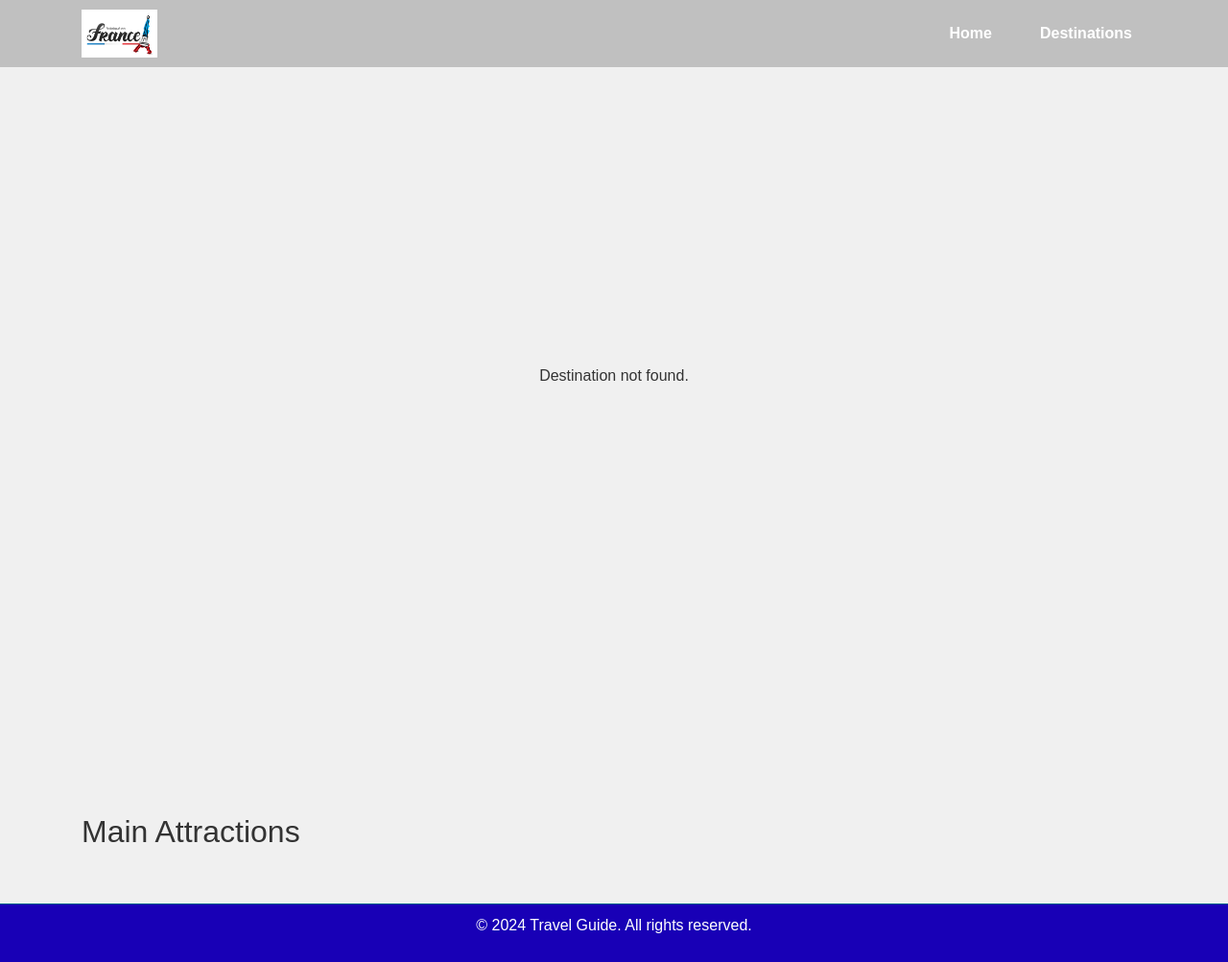
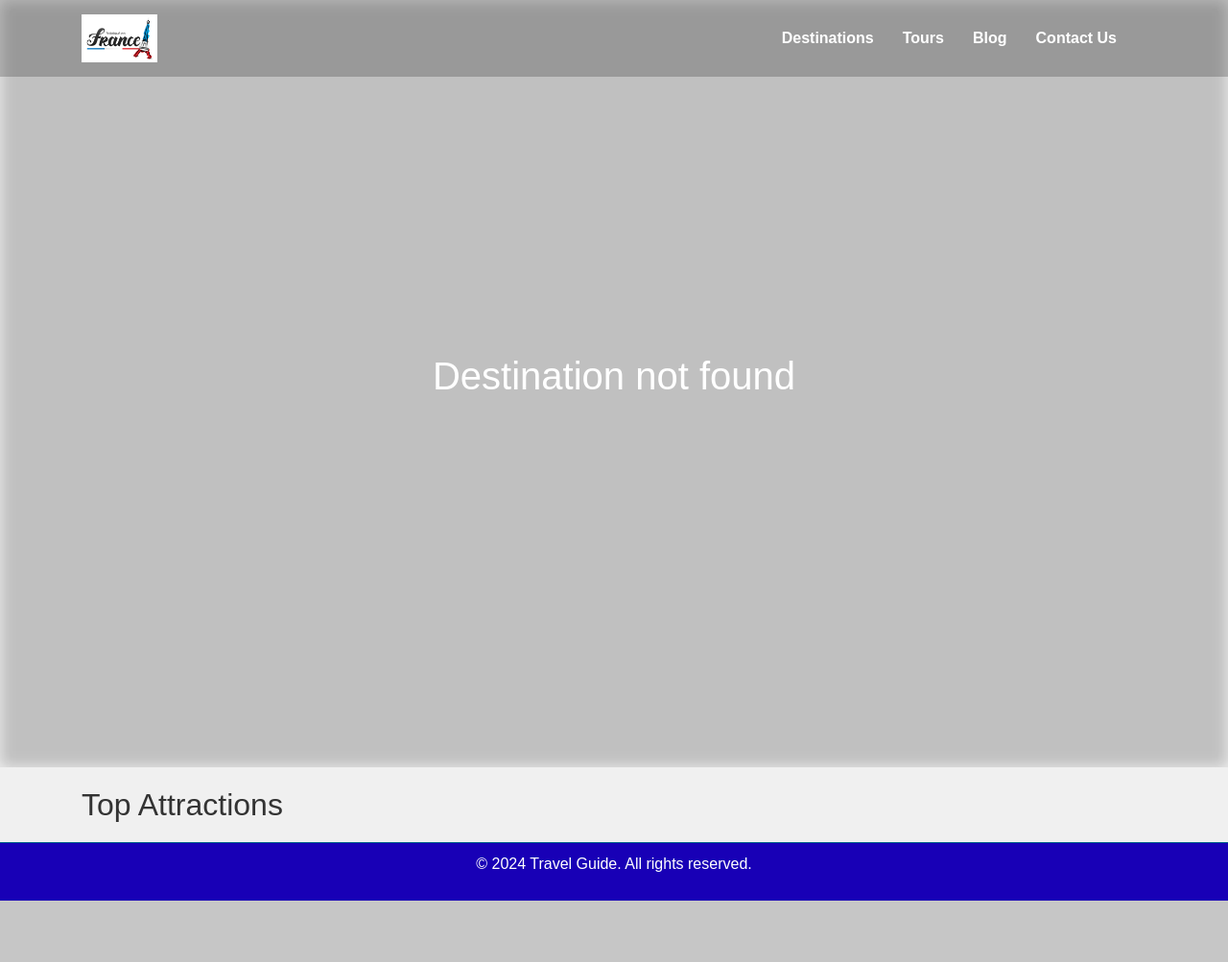
Before and after one commit to atharvadk/Web-tech, a PHP site: page /destination.html in a window 1280 px wide. Shown: the whole page at 96% size. After the commit the page ends 939 px from the top, so only its background shows below. Run offline with PHP 8.4, Linux system fonts and the light colour scheme.

Commit message:
navbar modified

```diff
--- a/Lab 3/destination.html
+++ b/Lab 3/destination.html
@@ -4,10 +4,9 @@
 <head>
     <meta charset="UTF-8">
     <meta name="viewport" content="width=device-width, initial-scale=1.0">
-    <title>Destination - Travel Guide</title>
+    <title>Travel Guide - Destination</title>
     <link href="https://stackpath.bootstrapcdn.com/bootstrap/4.5.2/css/bootstrap.min.css" rel="stylesheet">
     <link rel="stylesheet" href="styles.css">
-    <link href="https://fonts.googleapis.com/css2?family=Roboto:wght@400;700&display=swap" rel="stylesheet">
 </head>
 
 <body>
@@ -20,9 +19,27 @@
                     </div>
                 </div>
                 <div class="col-8">
-                    <nav class="nav justify-content-end">
-                        <a href="main.html" class="nav-link">Home</a>
-                        <a href="main.html#destinations" class="nav-link">Destinations</a>
+                    <nav class="navbar navbar-expand-lg navbar-light">
+                        <button class="navbar-toggler" type="button" data-toggle="collapse" data-target="#navbarNav"
+                            aria-controls="navbarNav" aria-expanded="false" aria-label="Toggle navigation">
+                            <span class="navbar-toggler-icon"></span>
+                        </button>
+                        <div class="collapse navbar-collapse justify-content-end" id="navbarNav">
+                            <ul class="navbar-nav">
+                                <li class="nav-item">
+                                    <a href="#destinations" class="nav-link">Destinations</a>
+                                </li>
+                                <li class="nav-item">
+                                    <a href="#tours" class="nav-link">Tours</a>
+                                </li>
+                                <li class="nav-item">
+                                    <a href="#blog" class="nav-link">Blog</a>
+                                </li>
+                                <li class="nav-item">
+                                    <a href="#contact" class="nav-link">Contact Us</a>
+                                </li>
+                            </ul>
+                        </div>
                     </nav>
                 </div>
             </div>
@@ -30,18 +47,19 @@
     </header>
 
     <main>
-        <section id="destination-details" class="destination-section">
+        <section class="destination-section">
             <div class="destination-overlay"></div>
-            <div class="destination-content">
-                <h2 id="destination-title"></h2>
-                <p id="destination-description"></p>
+            <div class="container destination-content">
+                <h1 id="destination-title">Destination Title</h1>
+                <p id="destination-description">Destination description goes here. It provides detailed information
+                    about the location, culture, attractions, and experiences awaiting visitors.</p>
             </div>
         </section>
 
-        <section id="attractions" class="container my-5">
-            <h2>Main Attractions</h2>
-            <div id="attractions-list" class="row">
-                <!-- Attraction cards will be inserted here by JavaScript -->
+        <section class="info-section">
+            <div class="container">
+                <h2>Top Attractions</h2>
+                <ul class="attractions-list" id="attractions-list"></ul>
             </div>
         </section>
     </main>
@@ -51,51 +69,36 @@
     </footer>
 
     <script>
-        function getParameterByName(name) {
-            const url = new URL(window.location.href);
-            return url.searchParams.get(name);
-        }
-
-        const destinationTitle = getParameterByName('destination');
+        const urlParams = new URLSearchParams(window.location.search);
+        const destination = urlParams.get('destination');
 
         fetch('data.json')
             .then(response => response.json())
             .then(data => {
-                const destination = data.destinations.find(d => d.title === destinationTitle);
+                const destinationData = data.destinations.find(dest => dest.title === destination);
 
-                if (destination) {
-                    document.getElementById('destination-title').innerText = destination.title;
-                    document.getElementById('destination-description').innerText = destination.description;
-                    document.querySelector('.destination-section').style.backgroundImage = `url('${destination.image}')`;
+                if (destinationData) {
+                    document.getElementById('destination-title').textContent = destinationData.title;
+                    document.getElementById('destination-description').textContent = destinationData.description;
 
-                    // Generate attraction cards
                     const attractionsList = document.getElementById('attractions-list');
-                    data.destinations.forEach(d => {
-                        if (d.title === destinationTitle) {
-                            // Assuming attractions are listed in the destination object
-                            const attractions = d.attractions || [];
-                            attractions.forEach(attraction => {
-                                const card = document.createElement('div');
-                                card.className = 'col-md-4 mb-4';
-                                card.innerHTML = `
-                                    <div class="card">
-                                        <img src="${attraction.image}" class="card-img-top" alt="${attraction.title}">
-                                        <div class="card-body">
-                                            <h5 class="card-title">${attraction.title}</h5>
-                                            <p class="card-text">${attraction.description}</p>
-                                        </div>
-                                    </div>
-                                `;
-                                attractionsList.appendChild(card);
-                            });
-                        }
+                    destinationData.attractions.forEach(attraction => {
+                        const listItem = document.createElement('li');
+                        listItem.textContent = attraction;
+                        attractionsList.appendChild(listItem);
                     });
                 } else {
-                    document.getElementById('destination-details').innerHTML = '<p>Destination not found.</p>';
+                    document.getElementById('destination-title').textContent = "Destination not found";
+                    document.getElementById('destination-description').textContent = "";
                 }
             })
             .catch(error => console.error('Error fetching data:', error));
     </script>
+
+    <!-- Bootstrap and jQuery scripts -->
+    <script src="https://code.jquery.com/jquery-3.5.1.slim.min.js"></script>
+    <script src="https://cdn.jsdelivr.net/npm/@popperjs/core@2.9.2/dist/umd/popper.min.js"></script>
+    <script src="https://stackpath.bootstrapcdn.com/bootstrap/4.5.2/js/bootstrap.min.js"></script>
 </body>
 
 </html>
--- a/Lab 3/styles.css
+++ b/Lab 3/styles.css
@@ -25,13 +25,7 @@
     height: 50px;
 }
 
-.nav {
-    display: flex;
-    gap: 20px;
-    align-items: center;
-}
-
-.nav a {
+.navbar-light .navbar-nav .nav-link {
     color: #fff;
     text-decoration: none;
     font-size: 16px;
@@ -39,7 +33,7 @@
     padding: 10px 15px;
 }
 
-.nav a:hover {
+.navbar-light .navbar-nav .nav-link:hover {
     color: #1800b6;
 }
 
@@ -116,7 +110,6 @@
     color: #333;
 }
 
-
 .card {
     margin-bottom: 20px;
     box-shadow: 0px 4px 8px rgba(0, 0, 0, 0.1);
@@ -137,10 +130,6 @@
 
 .card-body {
     padding: 20px;
-}
-
-#attractions-list .card {
-    margin-bottom: 20px;
 }
 
 button {
@@ -164,10 +153,9 @@
     border-radius: 5px;
 }
 
-
 button:hover {
-    background-color: #ffb703;
-    color: #333;
+    background-color: #1800b6;
+    color: #ffffff;
 }
 
 .footer {
@@ -230,31 +218,15 @@
     left: 0;
     width: 100%;
     height: 100%;
-    background: inherit;
-    z-index: 0;
+    background-size: cover;
+    background-position: center;
+    background-repeat: no-repeat;
+    opacity: 0.3;
 }
 
 .destination-content {
     position: relative;
     z-index: 2;
-    background: rgba(42, 42, 42, 0.8);
-    padding: 20px;
-    border-radius: 10px;
+    color: #fff;
     text-align: center;
-    max-width: 800px;
-    margin: 0 auto;
 }
-
-#destination-title {
-    font-family: 'Roboto', sans-serif;
-    font-size: 2.5em;
-    font-weight: 700;
-    color: #fff;
-    margin-bottom: 20px;
-}
-
-#destination-description {
-    font-family: 'Roboto', sans-serif;
-    font-size: 1.2em;
-    color: #fff;
-}
```
Also changed, not shown: Lab 3/main.html (+26 -5 lines).
